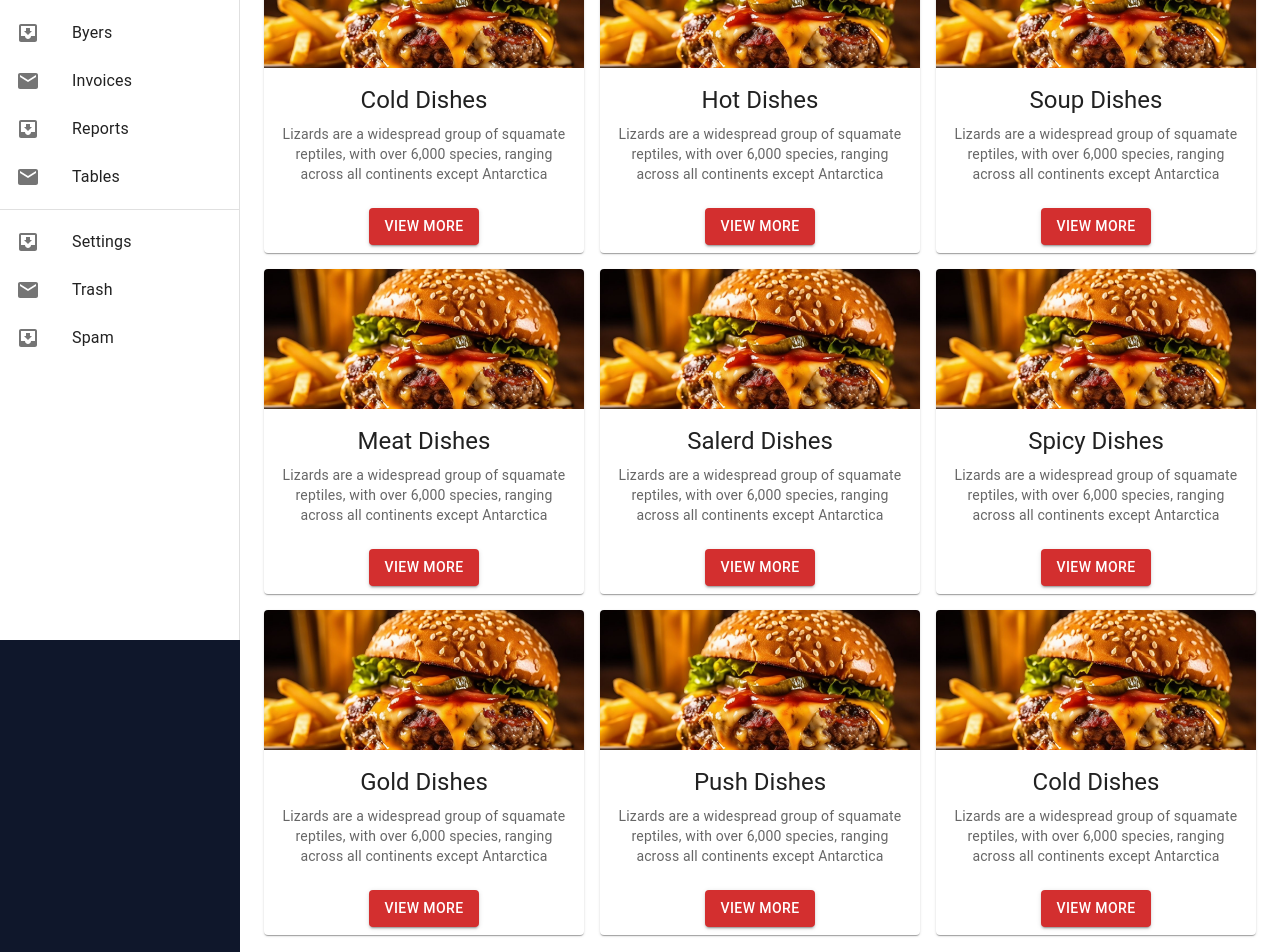
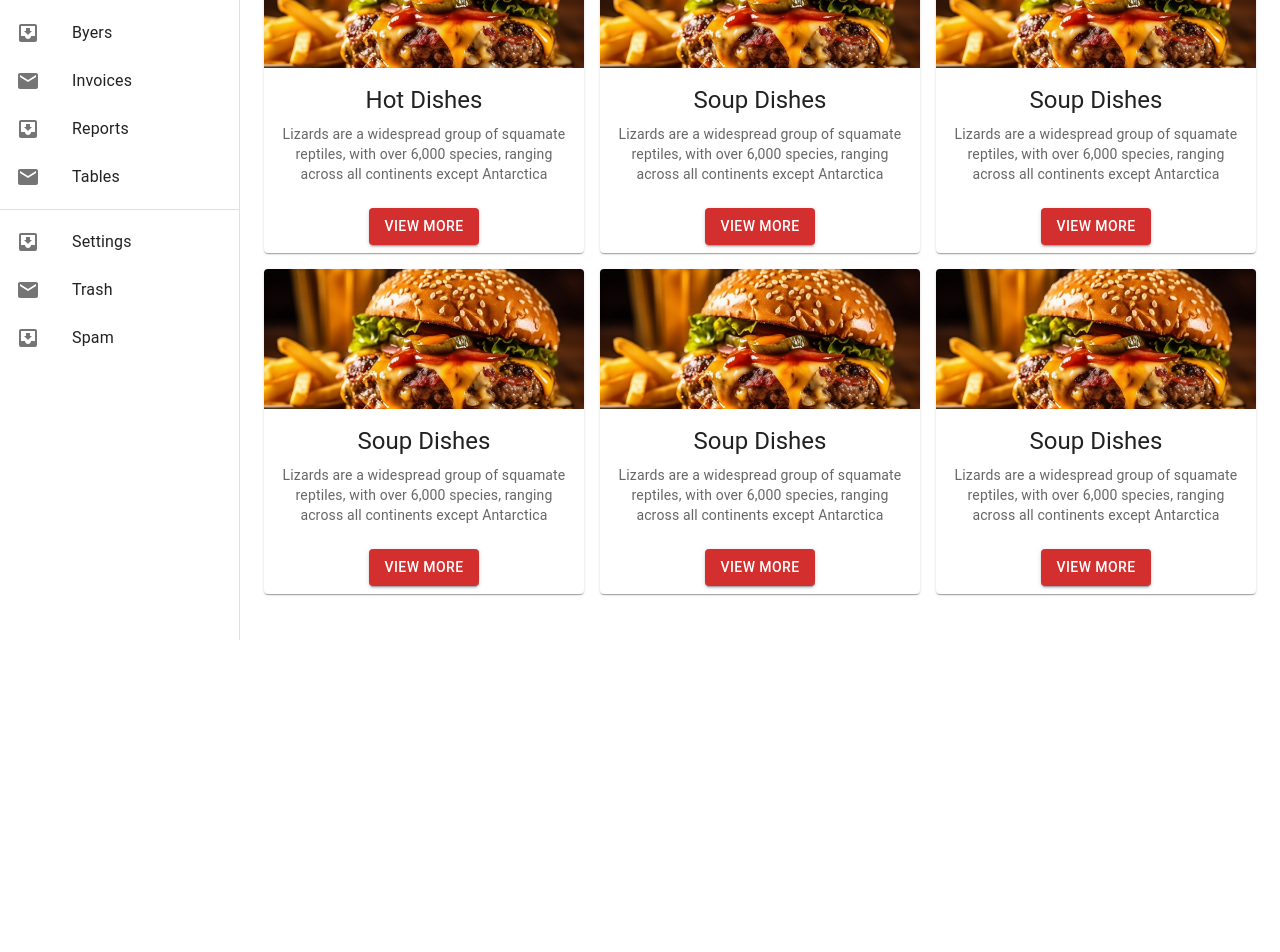
Before and after one commit to HarshanaSenadeera/Loopy_Resturent_New, a React (Create React App) app: page / in a window 1280 px wide. Shown: the part 160-1112 px from the top of the page. After the commit the page ends 800 px from the top, so only its background shows below. Built offline with nearby package versions, Linux system fonts and the light colour scheme.

Commit message:
Update content

```diff
--- a/src/componenet/dishes/dishes.tsx
+++ b/src/componenet/dishes/dishes.tsx
@@ -11,35 +11,9 @@ import Grid from "@mui/material/Grid";
 import Box from "@mui/material/Box";
 
 export default function ImgMediaCard() {
+
     return (
-
-        <Grid container spacing={2}  justifyContent={"space-around"}  columns={{ xs: 2, md: 15 ,sm:2}}  >
-            <Grid item xs={5}>
-                <Card sx={{ maxWidth: 345 }}>
-                    <div className="img-container">
-                        <CardMedia
-                            component="img"
-                            alt="green iguana"
-                            height="140"
-                            image={pic}
-                            className="pop-up-image"
-                        />
-                    </div>
-                    <CardContent sx={{ textAlign: 'center'}}>
-                        <Typography variant="h5" gutterBottom>
-                            Cold Dishes
-                        </Typography>
-                        <Typography variant="body2" color="text.secondary">
-                            Lizards are a widespread group of squamate reptiles, with over 6,000 species, ranging across all continents except Antarctica
-                        </Typography>
-                    </CardContent>
-                    <CardActions sx={{ justifyContent: 'center' }}>
-                        <Button variant="contained" color="error">
-                            View More
-                        </Button>
-                    </CardActions>
-                </Card>
-            </Grid>
+        <Grid container spacing={2}   columns={{ xs: 2, md: 15 ,sm:2}}>
             <Grid item xs={5}>
                 <Card sx={{ maxWidth: 345 }}>
                     <div className="img-container">
@@ -105,7 +79,7 @@ export default function ImgMediaCard() {
                     </div>
                     <CardContent sx={{ textAlign: 'center'}}>
                         <Typography variant="h5" gutterBottom>
-                            Meat Dishes
+                            Soup Dishes
                         </Typography>
                         <Typography variant="body2" color="text.secondary">
                             Lizards are a widespread group of squamate reptiles, with over 6,000 species, ranging across all continents except Antarctica
@@ -131,7 +105,7 @@ export default function ImgMediaCard() {
                     </div>
                     <CardContent sx={{ textAlign: 'center'}}>
                         <Typography variant="h5" gutterBottom>
-                            Salerd Dishes
+                            Soup Dishes
                         </Typography>
                         <Typography variant="body2" color="text.secondary">
                             Lizards are a widespread group of squamate reptiles, with over 6,000 species, ranging across all continents except Antarctica
@@ -157,7 +131,7 @@ export default function ImgMediaCard() {
                     </div>
                     <CardContent sx={{ textAlign: 'center'}}>
                         <Typography variant="h5" gutterBottom>
-                            Spicy Dishes
+                            Soup Dishes
                         </Typography>
                         <Typography variant="body2" color="text.secondary">
                             Lizards are a widespread group of squamate reptiles, with over 6,000 species, ranging across all continents except Antarctica
@@ -183,59 +157,7 @@ export default function ImgMediaCard() {
                     </div>
                     <CardContent sx={{ textAlign: 'center'}}>
                         <Typography variant="h5" gutterBottom>
-                            Gold Dishes
-                        </Typography>
-                        <Typography variant="body2" color="text.secondary">
-                            Lizards are a widespread group of squamate reptiles, with over 6,000 species, ranging across all continents except Antarctica
-                        </Typography>
-                    </CardContent>
-                    <CardActions sx={{ justifyContent: 'center' }}>
-                        <Button variant="contained" color="error">
-                            View More
-                        </Button>
-                    </CardActions>
-                </Card>
-            </Grid>
-            <Grid item xs={5}>
-                <Card sx={{ maxWidth: 345 }}>
-                    <div className="img-container">
-                        <CardMedia
-                            component="img"
-                            alt="green iguana"
-                            height="140"
-                            image={pic}
-                            className="pop-up-image"
-                        />
-                    </div>
-                    <CardContent sx={{ textAlign: 'center'}}>
-                        <Typography variant="h5" gutterBottom>
-                            Push Dishes
-                        </Typography>
-                        <Typography variant="body2" color="text.secondary">
-                            Lizards are a widespread group of squamate reptiles, with over 6,000 species, ranging across all continents except Antarctica
-                        </Typography>
-                    </CardContent>
-                    <CardActions sx={{ justifyContent: 'center' }}>
-                        <Button variant="contained" color="error">
-                            View More
-                        </Button>
-                    </CardActions>
-                </Card>
-            </Grid>
-            <Grid item xs={5}>
-                <Card sx={{ maxWidth: 345 }}>
-                    <div className="img-container">
-                        <CardMedia
-                            component="img"
-                            alt="green iguana"
-                            height="140"
-                            image={pic}
-                            className="pop-up-image"
-                        />
-                    </div>
-                    <CardContent sx={{ textAlign: 'center'}}>
-                        <Typography variant="h5" gutterBottom>
-                            Cold Dishes
+                            Soup Dishes
                         </Typography>
                         <Typography variant="body2" color="text.secondary">
                             Lizards are a widespread group of squamate reptiles, with over 6,000 species, ranging across all continents except Antarctica
```
